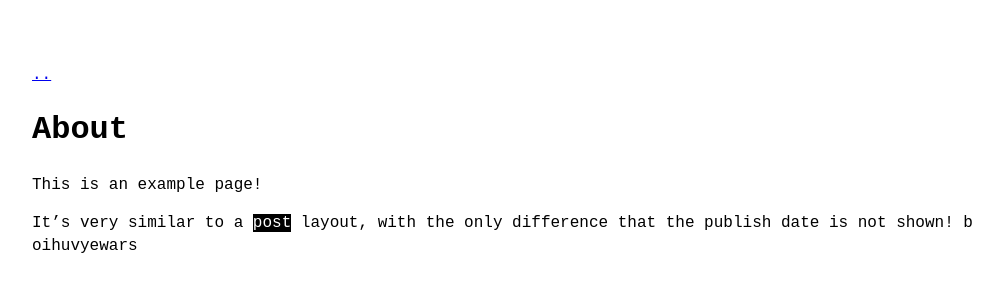
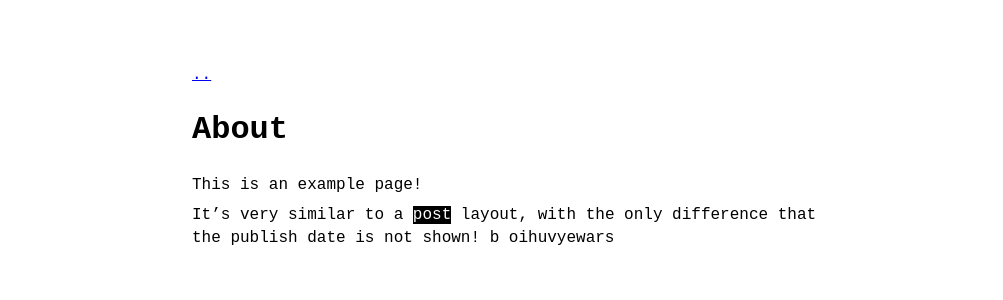
Before and after one commit to rohan-tan-bhowmik/rohan-tan-bhowmik.github.io, a Jekyll site: the page built from about.md, in a window 1280 px wide. Shown: the top 300 px of the page, without its empty margins (128-1131 px from the left). Built offline with Jekyll 4.4.1, drawn with Linux system fonts in a browser that asks for light colours.

Commit message:
Update no-style-please.scss

```diff
--- a/_sass/no-style-please.scss
+++ b/_sass/no-style-please.scss
@@ -39,14 +39,14 @@ h2, h3, h4, h5, h6 { margin-top: 3rem; }
 
 hr { margin: 2rem 0; }
 
-p { margin: 1rem 0; }
+p { margin: 0.5rem 0; }
 
 li { margin: 0.4rem 0; }
 
 *:target { background: yellow; }
 
 .w {
-  max-width: 960px;
+  max-width: 640px;
   margin: 0 auto;
   padding: 4rem 2rem;
 }
```
